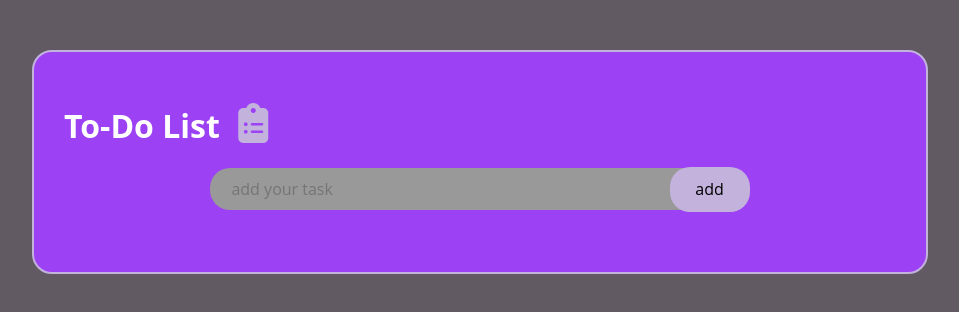
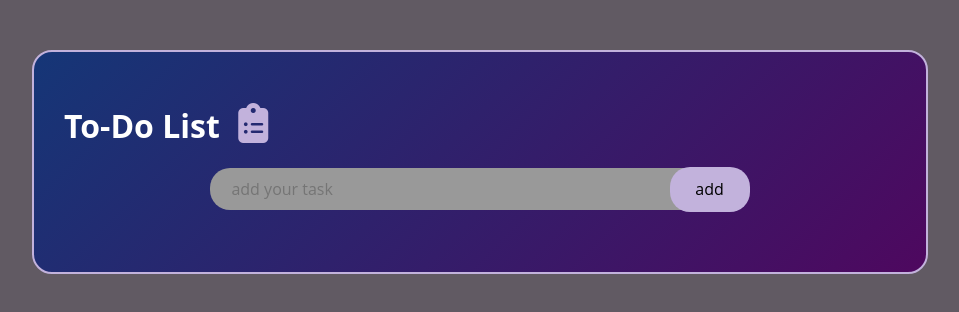
Before and after one commit to dhiaa00/To-do-list, a plain HTML site: page index.html in a window 1280 px wide. Shown: the whole page, without its empty margins (160-1119 px from the left). Drawn offline with Linux system fonts and the light colour scheme.

Commit message:
styles change

```diff
--- a/css/style.css
+++ b/css/style.css
@@ -28,7 +28,7 @@ ul {
   margin-top: 50px;
   border: 2px solid #c2b2dc;
   border-radius: 20px;
-  background-color: var(--primary);
+  background: linear-gradient(135deg, #153677, #4e085f);
   display: flex;
   flex-direction: column;
   justify-content: center;
```
